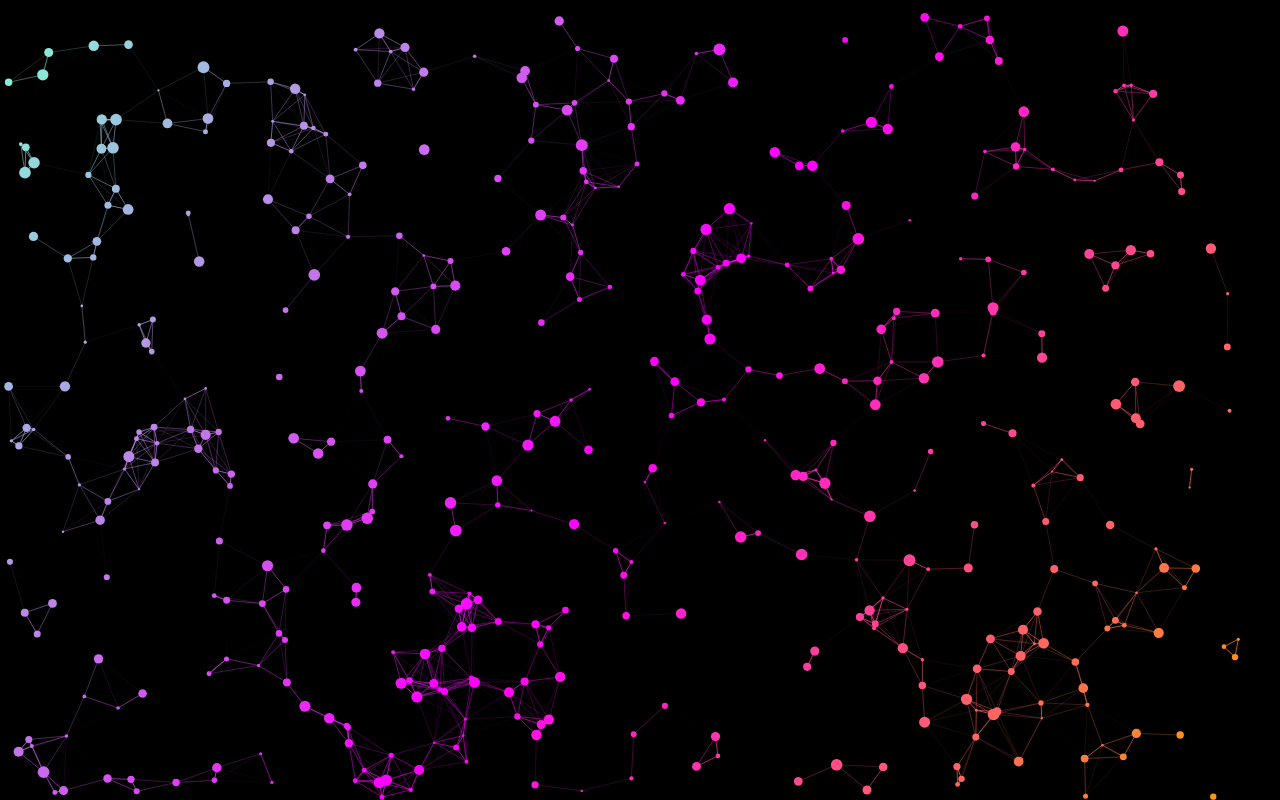
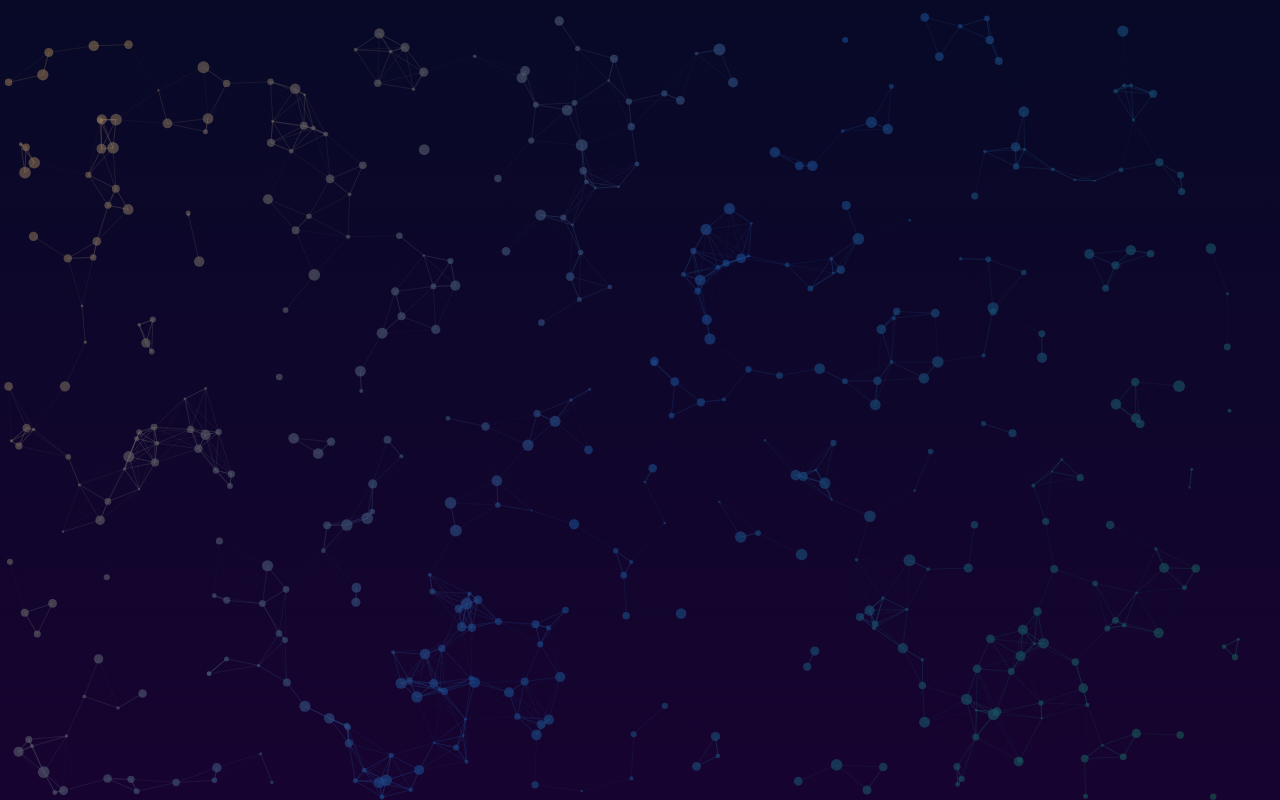
Before and after one commit to Hvitrevs/Canvas_xperiments, a plain HTML site: page index.html in a window 1280 px wide. Drawn offline with Linux system fonts and the light colour scheme.

Commit message:
constellation with push particles

```diff
--- a/canvas.js
+++ b/canvas.js
@@ -22,22 +22,12 @@ const mouse = {
 };
 
 const gradient = c.createLinearGradient(0, 0, canvas.width, canvas.height);
-gradient.addColorStop(0, 'aquamarine');
-gradient.addColorStop(0.5, 'magenta');
-gradient.addColorStop(1, 'orange');
+gradient.addColorStop(0, 'hsla(35, 40.90%, 51.60%, 0.48)');
+gradient.addColorStop(0.5, 'hsla(216, 68.80%, 31.40%, 0.64)');
+gradient.addColorStop(1, 'hsla(166, 58.90%, 22.00%, 0.64)');
 c.fillStyle = gradient;
 c.strokeStyle = gradient;
 
-// addEventListener('mousemove', function (event) {
-// 	mouse.x = event.x;
-// 	mouse.y = event.y;
-// });
-
-// addEventListener('click', function(event) {
-//   mouse.x = event.x;
-//   mouse.y = event.y;
-
-// });
 
 class Particle {
   constructor(effect) {
@@ -61,6 +51,7 @@ class Particle {
       const dx = this.x - this.effect.mouse.x;
       const dy = this.y - this.effect.mouse.y;
       const distance = Math.hypot(dx, dy);
+      const force = this.effect.mouse.radius / distance;
       if (distance < this.effect.mouse.radius){
         const angle = Math.atan2(dy, dx);
         this.x += Math.cos(angle);
@@ -68,14 +59,24 @@ class Particle {
       }
     }
 
+    if (this.x < this.radius){
+      this.x = this.radius;
+      this.vx *= -1;
+    } else if( this.x > this.effect.width - this.radius){
+      this.x = this.effect.width - this.radius;
+      this.vx *= -1;
+    }
+    if (this.y < this.radius){
+      this.y = this.radius;
+      this.vy *= -1;
+    } else if( this.y > this.effect.height - this.radius){
+      this.y = this.effect.height - this.radius;
+      this.vy *= -1;
+    }
     this.x += this.vx;
-    if (this.x > this.effect.width - this.radius || this.x < this.radius) this.vx *= -1;
+    this.y += this.vy;
+  }
 
-
-    this.y += this.vy;
-    if (this.y > this.effect.height - this.radius || this.y < this.radius) this.vy *= -1;
-
-  }
 }
 
 class Effect {
@@ -86,11 +87,13 @@ class Effect {
     this.particles = [];
     this.numberOfParticles = 450;
     this.createParticles();
+
+    // particle pusharound
     this.mouse = {
       x: 0,
       y:0,
       pressed: false,
-      radius: 120
+      radius: 220
     }
 
     window.addEventListener('mousemove', e => {
@@ -109,7 +112,12 @@ class Effect {
       this.mouse.y = e.y;
 
     });
+
   }
+
+
+
+
   createParticles(){
     for(let i =0; i < this.numberOfParticles; i++){
       this.particles.push(new Particle(this));
--- a/index.html
+++ b/index.html
@@ -10,7 +10,7 @@
 
   canvas {
       position: absolute;
-      background-color: black;
+      background-image: linear-gradient(to bottom, hsl(236, 70%, 9%), hsl(267, 88%, 10%));
       display: flex;
 }
   body {
```
